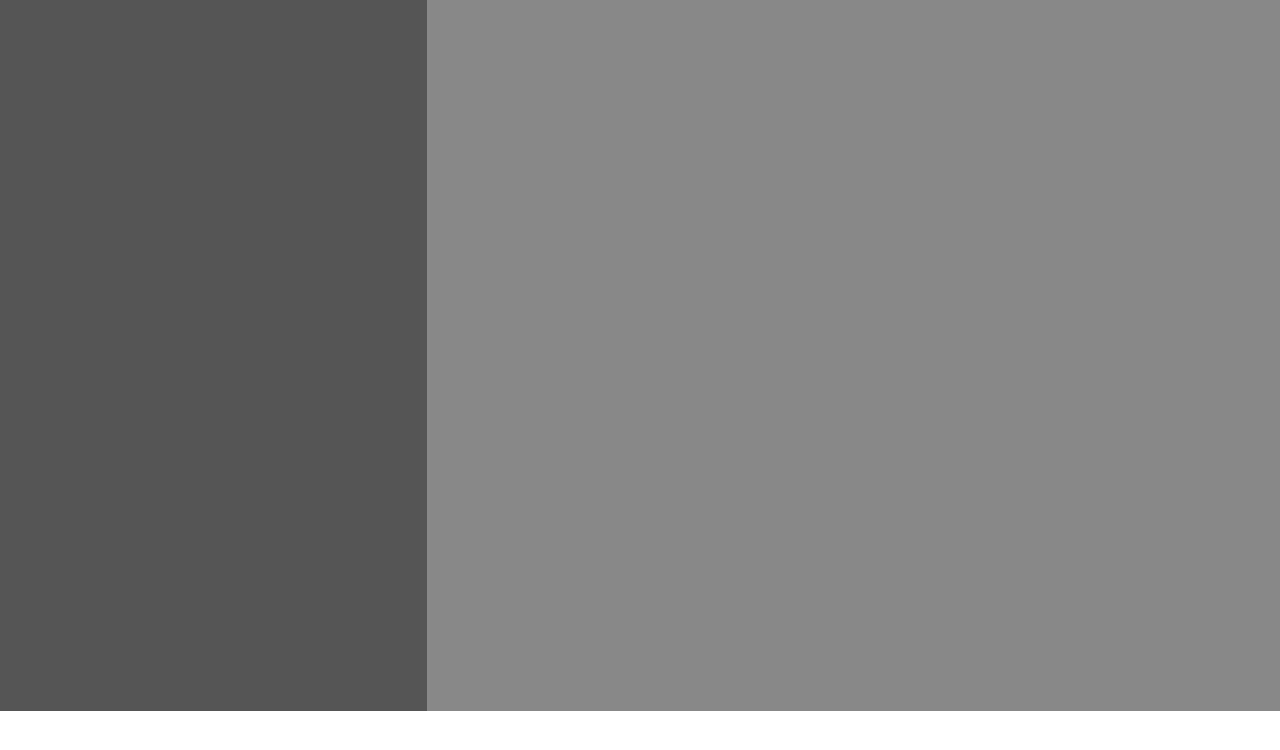
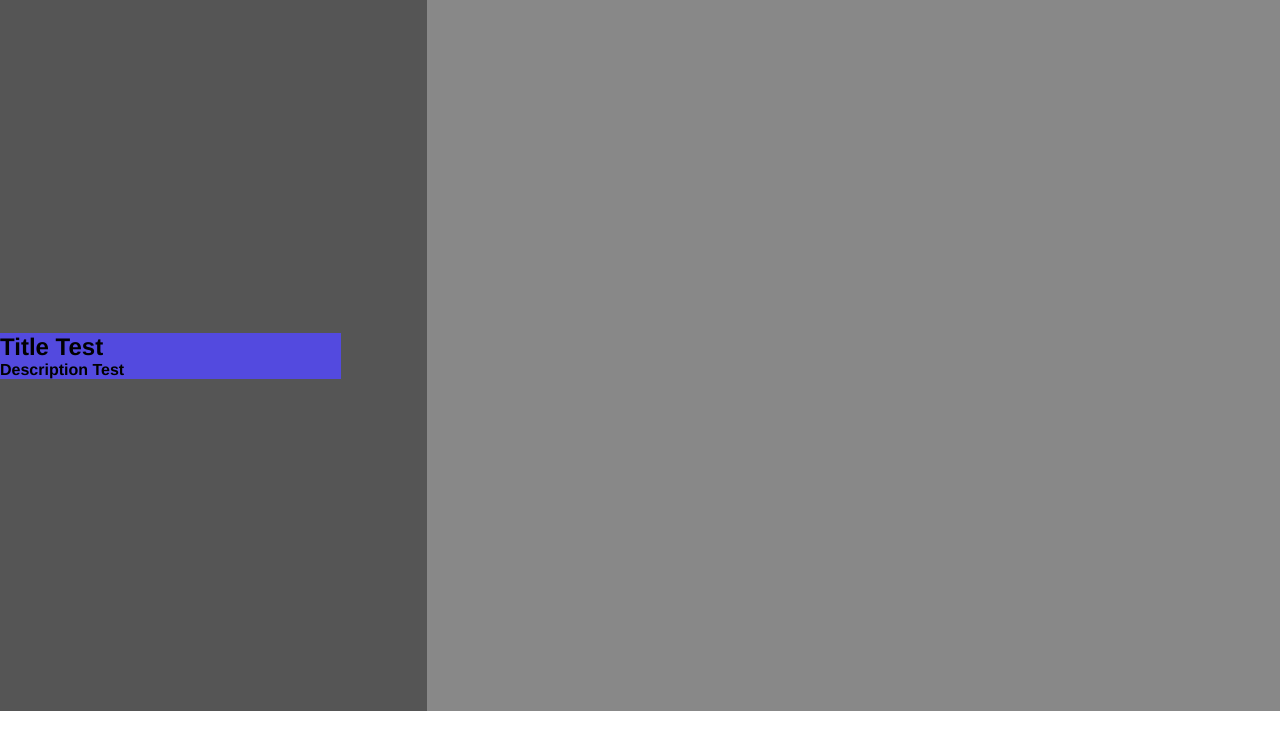
Before and after one commit to Andrsrz/todo-list, a website built with webpack: page dist/index.html in a window 1280 px wide. Built offline with nearby package versions, Linux system fonts and the light colour scheme.

Commit message:
Implement Render Projects Method

```diff
--- a/src/dom.js
+++ b/src/dom.js
@@ -14,6 +14,20 @@ const Dom = (() => {
 		body.appendChild(footer);
 	}
 
+	const renderProjects = (projectsArr) => {
+		for(let i = 0; i < projectsArr.length; i++){
+			let spanProject = document.createElement("span");
+			spanProject.className = "project-container";
+			let h2Title = document.createElement("h2");
+			let h4Description = document.createElement("h4");
+			h2Title.innerHTML = projectsArr[i].getTitle();
+			h4Description.innerHTML = projectsArr[i].getDescription();
+			spanProject.appendChild(h2Title);
+			spanProject.appendChild(h4Description);
+			projects.appendChild(spanProject);
+		}
+	}
+
 	const setStyle = () => {
 		body.id = "site-body";
 		main.id = "site-main";
@@ -27,7 +41,7 @@ const Dom = (() => {
 		setStyle();
 	}
 
-	return { init };
+	return { init, renderProjects };
 })();
 
 export { Dom };
--- a/src/index.js
+++ b/src/index.js
@@ -1,9 +1,16 @@
 import { Dom } from './dom.js';
+import { Project } from './project.js';
 
 const Index = (() => {
 
 	const render = () => {
 		Dom.init();
+		let projects = [];
+		let project1 = Project();
+		project1.setTitle("Title Test");
+		project1.setDescription("Description Test");
+		projects.push(project1);
+		Dom.renderProjects(projects);
 	}
 
 	return { render };
--- a/src/style/style.css
+++ b/src/style/style.css
@@ -26,9 +26,21 @@ html, body {
 	height: 100%;
 }
 
+#site-main > div {
+	display: flex;
+	flex-flow: column nowrap;
+	justify-content: center;
+	align-content: flex-start;
+}
+
 #site-main > #site-projects {
 	grid-area: projects;
 	background-color: #555;
+}
+
+.project-container {
+	width: 80%;
+	background-color: #534ADF;
 }
 
 #site-main > #site-items {
```
Also changed, not shown: dist/main.js.
